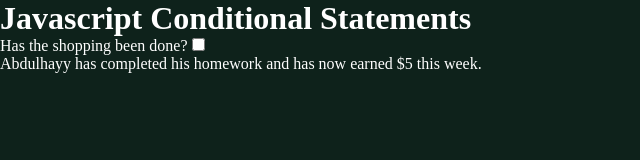
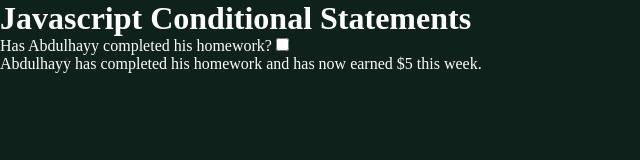
Before and after one commit to cleargoaldigital/Javascript-Conditions, a plain HTML site: page index.html in a window 1280 px wide. Shown: the whole page, without its empty margins (0-640 px from the left). Drawn offline with Linux system fonts and the light colour scheme.

Commit message:
Javascript Conditions

```diff
--- a/index.html
+++ b/index.html
@@ -13,7 +13,7 @@
     <h1>Javascript Conditional Statements</h1>
   </header>
 
-    <label for="shopping-check">Has the shopping been done? </label>
+  <label for="shopping-check">Has Abdulhayy completed his homework? </label>
   <input type="checkbox" id="shopping-check">
 
   <p></p>
```
Lines whose indentation alone changed are shown as unchanged.
